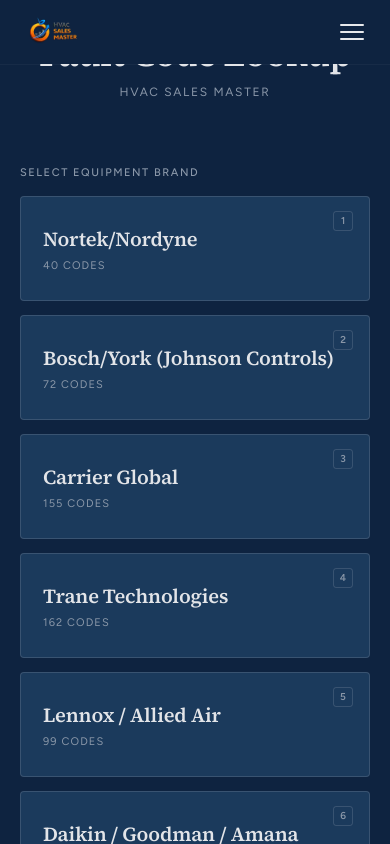
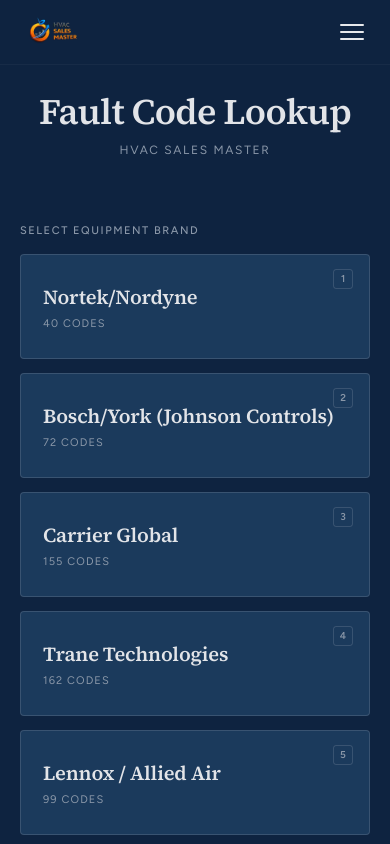
Before and after one commit to Ishack94/HVAC-sales-master, a React (Vite) app: page /troubleshoot/codes in a window 390 px wide. Shown: the top 844 px of the page. Built offline with nearby package versions, Linux system fonts and the light colour scheme.

Commit message:
fix(troubleshoot/codes): clear fixed navbar + set document title
Co-Authored-By: Claude Opus 4.6 (1M context) <noreply@anthropic.com>

```diff
--- a/src/pages/FaultCodeLookup.jsx
+++ b/src/pages/FaultCodeLookup.jsx
@@ -512,6 +512,12 @@ export default function FaultCodeLookup() {
   const [error, setError] = useState(null);
 
   useEffect(() => {
+    const prev = document.title;
+    document.title = 'Fault Code Lookup — HVAC Sales Master';
+    return () => { document.title = prev; };
+  }, []);
+
+  useEffect(() => {
     try {
       const idx = getBrandFamiliesIndex();
       setBrandFamilies(idx);
--- a/src/pages/FaultCodeLookup.module.css
+++ b/src/pages/FaultCodeLookup.module.css
@@ -24,14 +24,14 @@
 }
 
 .container {
+  padding-top: 120px;
   max-width: 960px;
   margin: 0 auto;
   padding: 60px 24px;
 }
 
-@media (max-width: 640px) {
-  .container { padding: 32px 20px; }
-}
+@media (max-width: 640px) { .container { padding: 32px 20px;
+    padding-top: 90px; } }
 
 .header { text-align: center; margin-bottom: 64px; }
 
```
